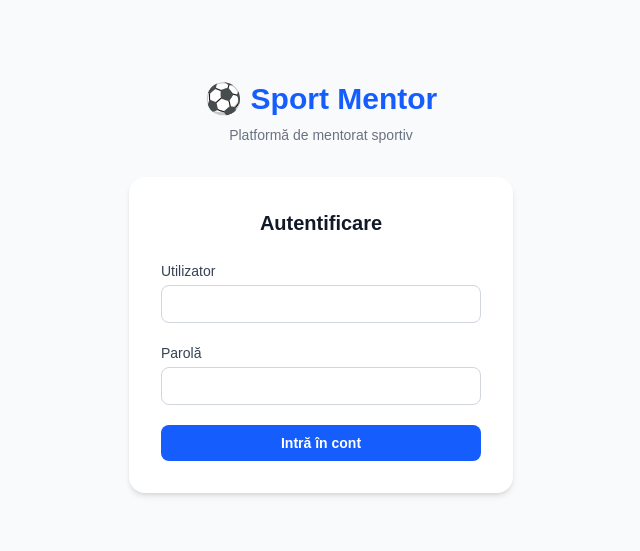
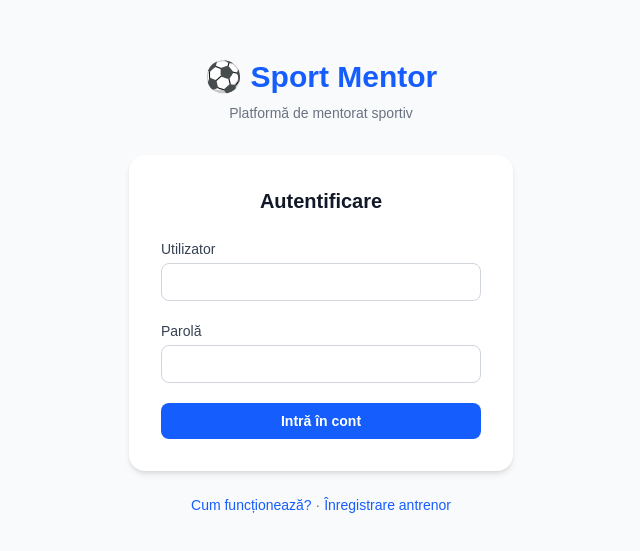
Before and after one commit to paulstan1984/sport-mentoring-app, a Next.js app: page /login in a window 1280 px wide. Shown: the part 113-664 px from the top of the page, without its empty margins (319-959 px from the left). Built offline with nearby package versions, Linux system fonts and the light colour scheme; no server answers.

Commit message:
feat: add signup and how-it-works paths to public routes and update login page with links

```diff
--- a/app/login/page.tsx
+++ b/app/login/page.tsx
@@ -1,6 +1,7 @@
 "use client";
 
 import { useActionState } from "react";
+import Link from "next/link";
 import { login } from "@/actions/auth";
 
 export default function LoginPage() {
@@ -74,6 +75,22 @@ export default function LoginPage() {
             </button>
           </form>
         </div>
+
+        <p className="mt-6 text-center text-sm text-gray-500 dark:text-gray-400">
+          <Link
+            href="/how-it-works"
+            className="text-blue-600 dark:text-blue-400 hover:underline"
+          >
+            Cum funcționează?
+          </Link>
+          {" · "}
+          <Link
+            href="/signup"
+            className="text-blue-600 dark:text-blue-400 hover:underline"
+          >
+            Înregistrare antrenor
+          </Link>
+        </p>
       </div>
     </main>
   );
--- a/proxy.ts
+++ b/proxy.ts
@@ -4,7 +4,7 @@ import type { SessionData } from "./lib/session";
 
 const COOKIE_NAME = "sport-session";
 
-const PUBLIC_PATHS = ["/login", "/_next", "/favicon.ico", "/public"];
+const PUBLIC_PATHS = ["/login", "/signup", "/how-it-works", "/_next", "/favicon.ico", "/public"];
 
 function isPublic(pathname: string): boolean {
   return PUBLIC_PATHS.some((p) => pathname.startsWith(p));
```
